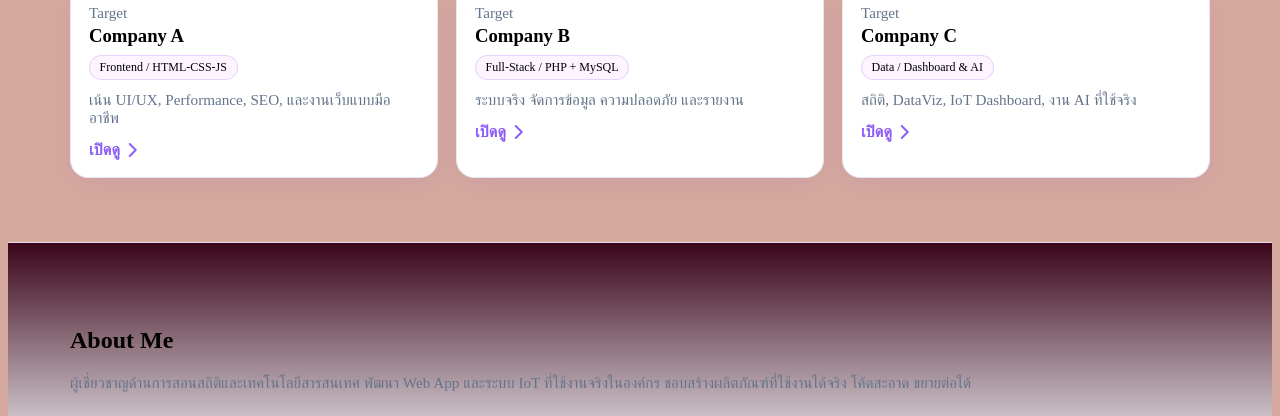
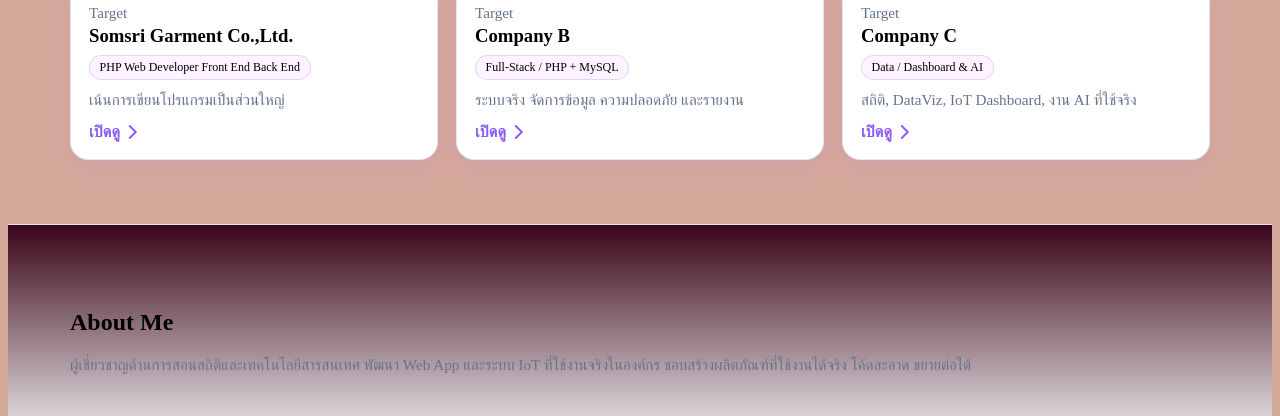
Before and after one commit to treepalm3/treepalm3.github.io, a plain HTML site: page index.html in a window 1280 px wide. Shown: the part 684-1100 px from the top of the page. Drawn offline with Linux system fonts and the light colour scheme.

Commit message:
แก้ไขข้อความ

```diff
--- a/index.html
+++ b/index.html
@@ -364,9 +364,9 @@
       <div class="company-grid">
         <a class="company-card" href="company-a.html">
           <div class="muted">Target</div>
-          <h3 style="margin:.2rem 0 0">Company A</h3>
-          <div class="chip" style="margin:.5rem 0 0">Frontend / HTML-CSS-JS</div>
-          <p class="muted" style="margin:.7rem 0 0">เน้น UI/UX, Performance, SEO, และงานเว็บแบบมืออาชีพ</p>
+          <h3 style="margin:.2rem 0 0">Somsri Garment Co.,Ltd.</h3>
+          <div class="chip" style="margin:.5rem 0 0">PHP Web Developer Front End Back End</div>
+          <p class="muted" style="margin:.7rem 0 0">เน้นการเขียนโปรแกรมเป็นส่วนใหญ่</p>
           <div style="margin-top:.9rem" class="open">เปิดดู <i class="fa-solid fa-chevron-right"></i></div>
         </a>
         <a class="company-card" href="company-b.html">
```
